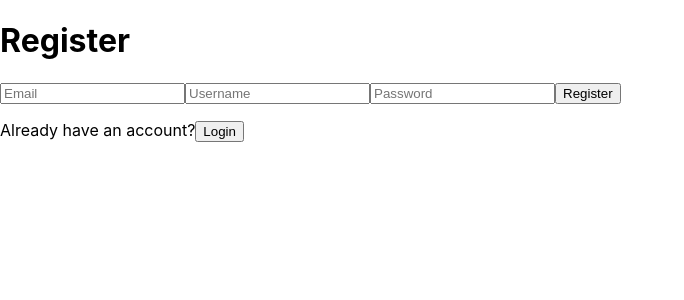
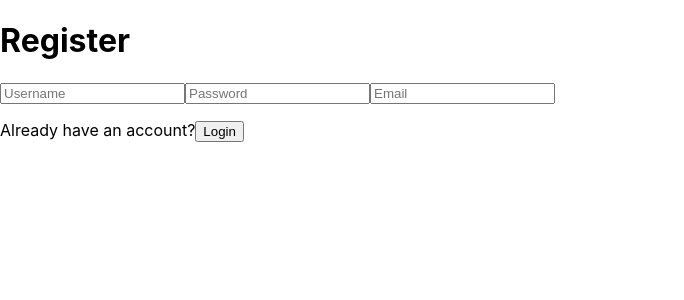
Before and after one commit to coryFinkbeiner/spotter, a React (Create React App) app in the folder client/: page / in a window 1280 px wide. Both pictures are taken after a click on the button "Register". Shown: the top 300 px of the page, without its empty margins (0-684 px from the left). Built offline with nearby package versions, Linux system fonts and the light colour scheme; what spotify-web-api-node would draw is missing.

Commit message:
Login and Register fields are correct, going to add post from register, i may need to rework server

```diff
--- a/client/src/components/AppLogin.js
+++ b/client/src/components/AppLogin.js
@@ -1,4 +1,52 @@
 import React, { useState } from 'react';
+
+const Register = ({ email, setEmail }) => (
+
+
+
+  <div>
+    <input
+      type="text"
+      placeholder="Username"
+      // Add your username handling logic here
+      required
+    />
+    <input
+      type="password"
+      placeholder="Password"
+      // Add your password handling logic here
+      required
+    />
+    <input
+      type="email"
+      placeholder="Email"
+      value={email}
+      onChange={(e) => setEmail(e.target.value)}
+      required
+    />
+  </div>
+
+
+
+
+);
+
+const Login = () => (
+  <div>
+    <input
+      type="text"
+      placeholder="Username"
+      // Add your username handling logic here
+      required
+    />
+    <input
+      type="password"
+      placeholder="Password"
+      // Add your password handling logic here
+      required
+    />
+  </div>
+);
 
 const AppLogin = () => {
   const [username, setUsername] = useState('');
@@ -26,32 +74,13 @@ const AppLogin = () => {
   return (
     <div>
       <h1>{isNewUser ? 'Register' : 'Login'}</h1>
-      <form onSubmit={handleSubmit}>
-        {isNewUser && (
-          <input
-            type="email"
-            placeholder="Email"
-            value={email}
-            onChange={(e) => setEmail(e.target.value)}
-            required
-          />
-        )}
-        <input
-          type="text"
-          placeholder="Username"
-          value={username}
-          onChange={(e) => setUsername(e.target.value)}
-          required
-        />
-        <input
-          type="password"
-          placeholder="Password"
-          value={password}
-          onChange={(e) => setPassword(e.target.value)}
-          required
-        />
-        <button type="submit">{isNewUser ? 'Register' : 'Login'}</button>
-      </form>
+
+      {isNewUser ? (
+        <Register email={email} setEmail={setEmail} />
+      ) : (
+        <Login />
+      )}
+
       <p>
         {isNewUser ? 'Already have an account?' : 'New user?'}
         <button onClick={() => setIsNewUser(!isNewUser)}>
```
Also changed, not shown: 1 other file (tests, documents, lock files or other folders).
